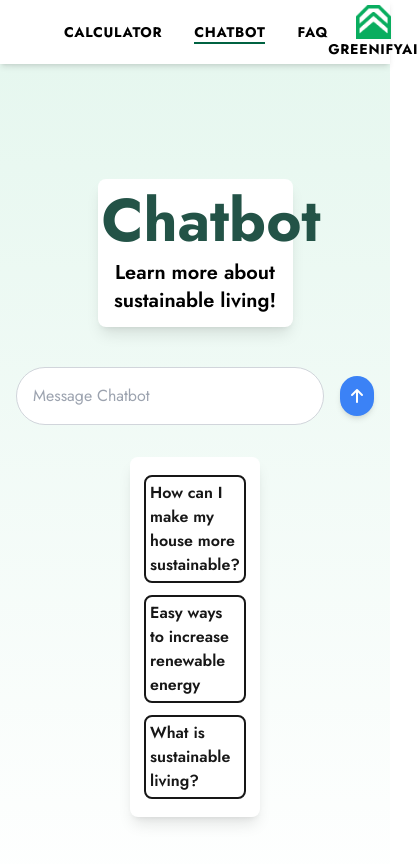
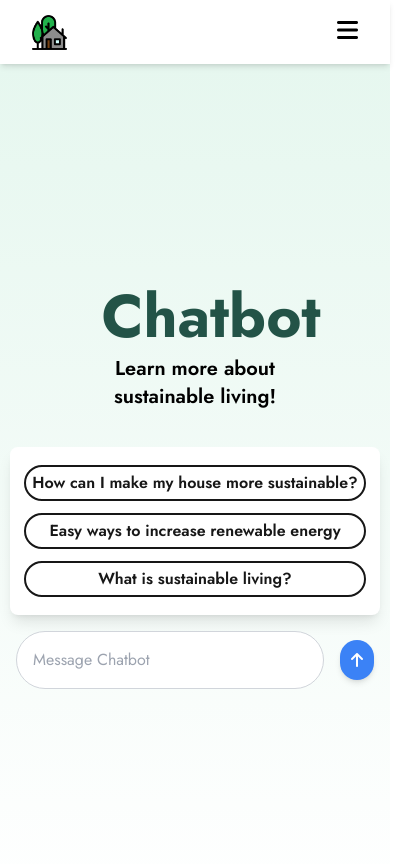
Before and after one commit to samm-47/CAPST, a Next.js app: page /chatbot in a window 390 px wide. Shown: the top 864 px of the page, 418 px wide, since content can reach past the window. Built offline with nearby package versions, Linux system fonts and the light colour scheme.

Commit message:
Fixed responsive navbar for mobile - Added onClick functionality for common prompts - Removed unnecessary tracking-wider references to 'green' on homepage

```diff
--- a/app/chatbot/page.tsx
+++ b/app/chatbot/page.tsx
@@ -112,11 +112,14 @@ const ChatbotPage = () => {
         setUserInput(event.target.value);
     }
 
-    const handleSubmission = async () => {
+    const handleSubmission = async (text?: string) => {
         setHasSentMessage(true); // Marks when the user has sent the first message
-        if (userInput.trim()) {
+
+        const currentUserInput = text || userInput; // Use text if provided userInput as fallback
+
+        if (currentUserInput.trim()) {
             // Clear user input before prompting bot for more seamless transitions
-            const currentUserInput = userInput;
+
             setUserInput('');
 
             setMessages((prevMessages) => [
@@ -144,6 +147,10 @@ const ChatbotPage = () => {
             }
         }
     };
+    // Sends the Common prompt clicked to the bot
+    const handleCommonPrompt = (prompt: string) => {
+        handleSubmission(prompt);
+    }
     useEffect(() => {
         if (loading) {
             const interval = setInterval(() => {
@@ -181,7 +188,7 @@ const ChatbotPage = () => {
     return (
         <Layout>
             <div className="default-page-bg">
-                <div className = "flex flex-col w-1/2 bg-white mt-6 mb-6 shadow-lg rounded-lg p-1">
+                <div className = "flex flex-col w-1/2 mt-6 mb-6 p-1">
                     <h1 className="title text-center">
                     {page_title}
                     </h1>
@@ -249,6 +256,32 @@ const ChatbotPage = () => {
                         </button>
                     )}
                 </div>
+                {/* Ethan's Common Prompts Section moved for visual */}
+                {!hasSentMessage &&
+                <div className = "flex-col-centered max-w-3xl w-[95%] h-15 bg-white shadow-lg rounded-lg p-4">
+                    <div
+                        className = "hoverable-div flex-col-centered w-full rounded-full p-1 mt-1 mb-2 font-semibold"
+                        style={{ outline: '2px solid #171717' }}
+                        onClick = {() => handleCommonPrompt(prompt_1)} // Added Functionality for Clicking
+                    >
+                        <p className="hover:text-coffee-green"> {prompt_1} </p>
+                    </div>
+                    <div
+                        className = "hoverable-div flex-col-centered w-full rounded-full p-1 mt-2 mb-2 font-semibold"
+                        style={{ outline: '2px solid #171717' }}
+                        onClick = {() => handleCommonPrompt(prompt_2)}
+                    >
+                        <p className="hover:text-coffee-green"> {prompt_2} </p>
+                    </div>
+                    <div
+                        className = "hoverable-div flex-col-centered w-full rounded-full p-1 mt-2 mb-1 font-semibold"
+                        style={{ outline: '2px solid #171717' }}
+                        onClick = {() => handleCommonPrompt(prompt_3)}
+                    >
+                        <p className="hover:text-coffee-green"> {prompt_3} </p>
+                    </div>
+                </div>
+                }
                 {/* Input box with button */}
                 <div className={`w-full max-w-3xl rounded-lg p-4 mb-4 flex items-center ${hasSentMessage ? 'sticky bottom-0 bg-white shadow-lg' : ''}`}>
                     <textarea
@@ -265,7 +298,7 @@ const ChatbotPage = () => {
                         placeholder="Message Chatbot"
                     />
                     <button
-                        onClick={handleSubmission}
+                        onClick={() => handleSubmission()}
                         className="ml-4 w-10 h-10 bg-blue-500 text-white rounded-full shadow-md flex items-center justify-center hover:bg-blue-600 transition duration-100"
                     >
                         <i className="fa-solid fa-arrow-up"></i>
@@ -284,20 +317,7 @@ const ChatbotPage = () => {
                     )
                 }
 
-                {/* TODO: Add functionality for clicking common prompts */}
-                {!hasSentMessage &&
-                <div className = "flex-col-centered w-1/3 h-15 bg-white shadow-lg rounded-lg p-4">
-                    <div className = "hoverable-div flex-col-centered w-full rounded-md p-1 mt-1 mb-2 font-semibold" style={{ outline: '2px solid #171717' }}>
-                        <p className="hover:text-coffee-green"> {prompt_1} </p>
-                    </div>
-                    <div className = "hoverable-div flex-col-centered w-full rounded-md p-1 mt-2 mb-2 font-semibold" style={{ outline: '2px solid #171717' }}>
-                        <p className="hover:text-coffee-green"> {prompt_2} </p>
-                    </div>
-                    <div className = "hoverable-div flex-col-centered w-full rounded-md p-1 mt-2 mb-1 font-semibold" style={{ outline: '2px solid #171717' }}>
-                        <p className="hover:text-coffee-green"> {prompt_3} </p>
-                    </div>
-                </div>
-                }
+
             </div>
         </Layout>
     );
--- a/app/components/navbar.tsx
+++ b/app/components/navbar.tsx
@@ -1,12 +1,13 @@
 "use client";
 
-import React from "react";
+import React , { useState } from "react";
 import Link from "next/link";
 import Image from "next/image";
 import { usePathname } from "next/navigation";
 
 const Navbar = () => {
     const path = usePathname();
+    const [isOpen, setIsOpen] = useState(false); // Controls mobile menu hamburger visibility
     const menuItem = [
         {
             name: "Calculator",
@@ -23,7 +24,7 @@ const Navbar = () => {
     ]
 
     return (
-    <div className="nav-bar-header">
+    <div className="nav-bar-header flex justify-between items-center">
         <div>
             <Link href="/" passHref>
                 <Image
@@ -36,7 +37,7 @@ const Navbar = () => {
                 />
             </Link>
         </div>
-        <ul className="flex">
+        <ul className="hidden md:flex">
             {menuItem.map((menu) => {
                 const isActive = menu.link === path;
                     return (
@@ -57,7 +58,7 @@ const Navbar = () => {
                 }
             )}
         </ul>
-         <div className="flex-col-centered ml-auto">
+         <div className="hidden md:flex flex-col ml-auto">
             {/* Add a link to the GreenExpectations website */}
             <Link
             href="https://greenifyai.com/"
@@ -83,6 +84,35 @@ const Navbar = () => {
                 GreenifyAI
             </Link>
         </div>
+        {/* Mobile Menu Button Hamburger */}
+            <button
+                onClick={() => setIsOpen(!isOpen)}
+                className="md:hidden ml-auto focus:outline-none"
+            >
+                <i className="fa-solid fa-bars text-2xl text-black "></i> {/* Hamburger Icon */}
+            </button>
+
+            {/* Mobile Dropdown Menu */}
+            <div className={`${isOpen ? "block" : "hidden"} absolute top-16 left-0 w-full bg-white shadow-md md:hidden`}>
+                {menuItem.map((menu) => (
+                    <Link
+                        key={menu.link}
+                        href={menu.link}
+                        className="block py-3 px-6 text-black hover:bg-gray-100"
+                        onClick={() => setIsOpen(false)} // Close menu on click
+                    >
+                        {menu.name}
+                    </Link>
+                ))}
+                <Link
+                    href="https://greenifyai.com/"
+                    className="block py-3 px-6 text-black hover:bg-gray-100"
+                    target="_blank" rel="noopener noreferrer"
+                    onClick={() => setIsOpen(false)}
+                >
+                    GreenifyAI
+                </Link>
+            </div>
     </div>
     );
   };
--- a/app/page.tsx
+++ b/app/page.tsx
@@ -21,7 +21,7 @@ export default function Home() {
               />
             </div>
             <div className="flex-col-centered">
-              <h1 className="text-5xl font-semibold">Green</h1>
+              <h1 className="text-5xl font-semibold">Sustainable</h1>
               <h1 className="text-5xl mr-auto">Living</h1>
             </div>
           </div>
@@ -31,11 +31,11 @@ export default function Home() {
               <span className="font-semibold">
                 Building a
                 <span className="coffee-green font-semibold" style={{color:"#006241"}}>
-                  &nbsp;Greener&nbsp;
+                  &nbsp;Sustainable&nbsp;
                 </span>
                 Future:
               </span>
-              &nbsp;Your #1 Resource for Sustainable Living
+              &nbsp;Your #1 Resource for Smart Home Living
             </p>
           </div>
         </div>
```
